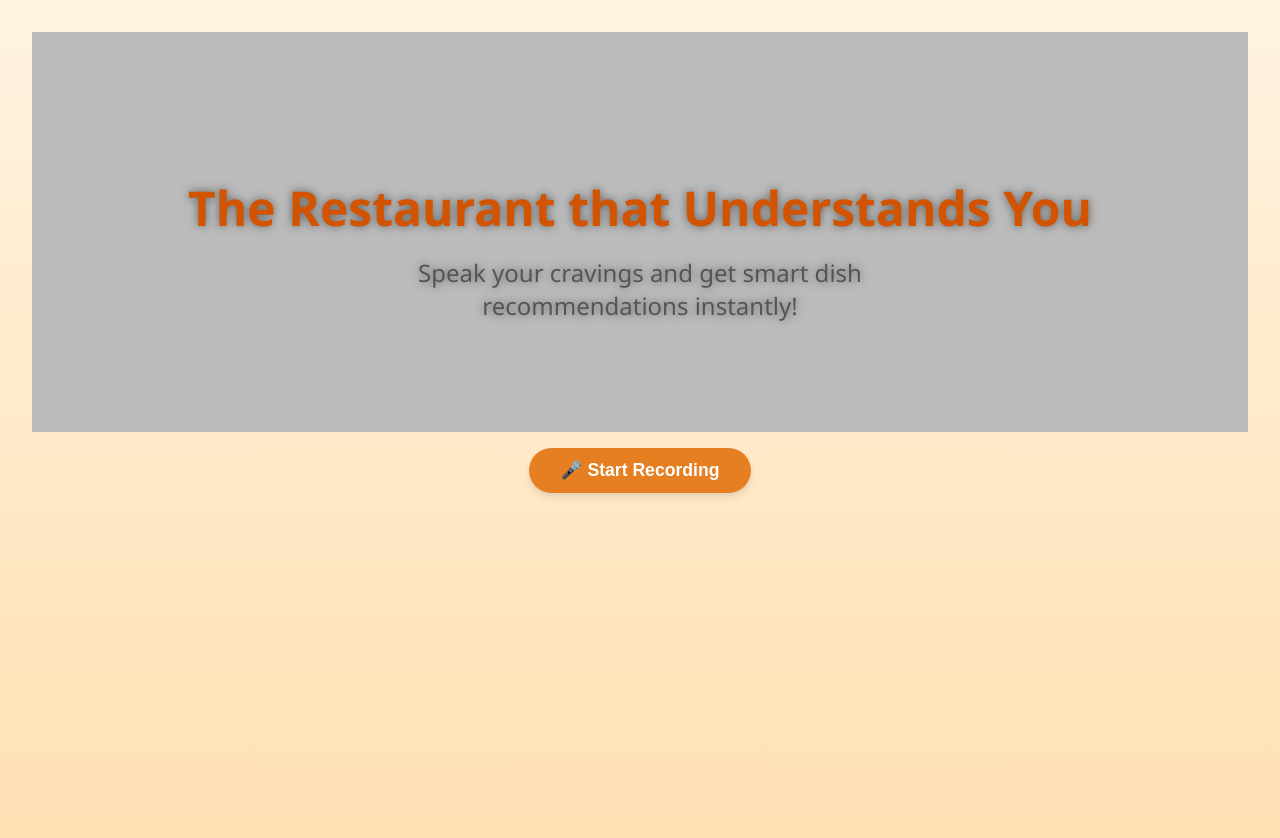
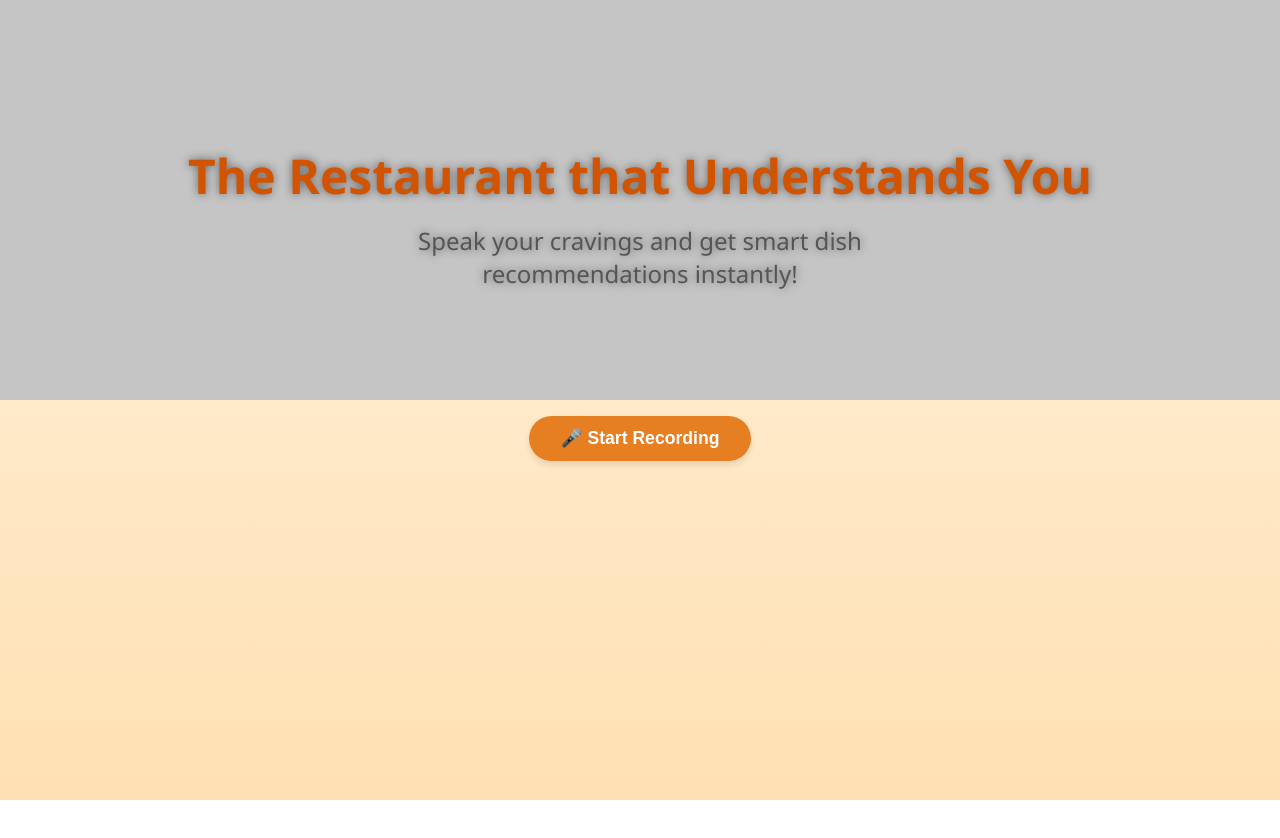
Before and after one commit to Shiri-sh/restuarant_genAi_advicer, a React (Create React App) app in the folder frontend/: page / in a window 1280 px wide. Shown: the top 838 px of the page. After the commit the page ends 800 px from the top, so only its background shows below. Built offline with nearby package versions, Linux system fonts and the light colour scheme.

Commit message:
tidy_css

```diff
--- a/frontend/src/pages/Home.css
+++ b/frontend/src/pages/Home.css
@@ -1,20 +1,92 @@
-/* =======================
-   Page container
-======================= */
+/* ====================================================================
+   I. Layout & Page Structure
+==================================================================== */
+
+/* --- Page Container --- */
 .home-page {
   min-height: 100vh;
   background: linear-gradient(to bottom, #fff3e0, #ffe0b2);
   display: flex;
   flex-direction: column;
   align-items: center;
-  padding: 2rem;
   font-family: 'Segoe UI', Tahoma, Geneva, Verdana, sans-serif;
   color: #333;
 }
 
-/* =======================
- Title & Subtitle
-======================= */
+/* --- Dishes Grid --- */
+.dishes-grid {
+  display: grid;
+  grid-template-columns: 1fr;
+  gap: 1.5rem;
+  width: 100%;
+  max-width: 1100px;
+  margin-top: 2rem;
+}
+
+@media (min-width: 768px) {
+  .dishes-grid {
+      grid-template-columns: repeat(3, 1fr);
+  }
+}
+
+/* ====================================================================
+   II. Header & Slideshow
+==================================================================== */
+
+/* --- Header Background + Slideshow Container --- */
+.header-background {
+  position: relative;
+  width: 100%;
+  height: 400px;
+  overflow: hidden;
+  display: flex;
+  align-items: center;
+  justify-content: center;
+}
+.header-background::after {
+  content: '';
+  position: absolute;
+  inset: 0; /* top:0; left:0; right:0; bottom:0; */
+  background-color: rgba(255, 255, 255, 0.4); /* שקיפות של 30% */
+  z-index: 1;
+}
+
+/* --- Slider Track & Images --- */
+.slider-track {
+  display: flex;
+  width: calc(200%); /* מכפילים את התמונות כדי לגרום ל-loop חלק */
+  animation: slide 20s linear infinite;
+}
+.slider-image {
+  min-width: 33.3333%; /* שלוש תמונות בכל “מסך” */
+  height: 400px;
+  background-size: cover;
+  background-position: center;
+}
+
+/* --- Slideshow (If used for fading instead of sliding) --- */
+.slideshow {
+  position: absolute;
+  top: 0;
+  left: 0;
+  width: 100%;
+  height: 100%;
+  background-size: cover;
+  background-position: center;
+  opacity: 0;
+  animation: fadeContinuous 15s linear infinite;
+}
+
+/* --- Header Text Content --- */
+.header-content {
+  position: absolute;
+  z-index: 2;
+  text-align: center;
+  color: white;
+  text-shadow: 0 0 10px rgba(0,0,0,0.5);
+}
+
+/* --- Title & Subtitle (Inside Header) --- */
 .home-title {
   font-size: 3rem; /* שונה לגודל יותר בולט */
   font-weight: 700;
@@ -31,27 +103,11 @@
   margin: auto;
 }
 
-/* =======================
- Dishes grid
-======================= */
-.dishes-grid {
-  display: grid;
-  grid-template-columns: 1fr;
-  gap: 1.5rem;
-  width: 100%;
-  max-width: 1100px;
-  margin-top: 2rem;
-}
+/* ====================================================================
+   III. Components
+==================================================================== */
 
-@media (min-width: 768px) {
-  .dishes-grid {
-      grid-template-columns: repeat(3, 1fr);
-  }
-}
-
-/* =======================
- Audio Recorder
-======================= */
+/* --- Audio Recorder Container --- */
 .audio-recorder {
   display: flex;
   flex-direction: column;
@@ -59,6 +115,7 @@
   margin-top: 1rem;
 }
 
+/* --- Audio Recorder Elements --- */
 .audio-recorder button {
   padding: 0.75rem 2rem;
   font-size: 1.1rem;
@@ -92,9 +149,7 @@
   font-size: 1rem;
 }
 
-/* =======================
- Dish Card
-======================= */
+/* --- Dish Card --- */
 .dish-card {
   position: relative;
   background-color: #ffffff;
@@ -129,9 +184,7 @@
   font-style: italic;
 }
 
-/* =======================
- Diet Badge
-======================= */
+/* --- Diet Badge --- */
 .diet-badge {
   position: absolute;
   top: 12px;
@@ -146,14 +199,16 @@
   opacity: 0.95;
 }
 
+
+/* ====================================================================
+   IV. Keyframes / Animations
+==================================================================== */
+
 @keyframes badgeSpin {
   from { transform: rotate(0deg); }
   to { transform: rotate(360deg); }
 }
 
-/* =======================
- Fade in animation
-======================= */
 @keyframes fadeIn {
   from {
       opacity: 0;
@@ -165,46 +220,11 @@
   }
 }
 
-/* =======================
- Header background + slideshow
-======================= */
-.header-background {
-  position: relative;
-  width: 100%;
-  height: 400px;
-  overflow: hidden;
-  display: flex;
-  align-items: center;
-  justify-content: center;
-}
-.slider-track {
-  display: flex;
-  width: calc(200%); /* מכפילים את התמונות כדי לגרום ל-loop חלק */
-  animation: slide 20s linear infinite;
-}
-.slider-image {
-  min-width: 33.3333%; /* שלוש תמונות בכל “מסך” */
-  height: 400px;
-  background-size: cover;
-  background-position: center;
-}
-/* כל תמונה */
-.slideshow {
-  position: absolute;
-  top: 0;
-  left: 0;
-  width: 100%;
-  height: 100%;
-  background-size: cover;
-  background-position: center;
-  opacity: 0;
-  animation: fadeContinuous 15s linear infinite;
-}
 @keyframes slide {
   0% { transform: translateX(0); }
   100% { transform: translateX(-50%); }
 }
-/* אנימציית fade רציפה */
+
 @keyframes fadeContinuous {
   0% { opacity: 0; }
   10% { opacity: 1; }
@@ -212,19 +232,3 @@
   50% { opacity: 0; }
   100% { opacity: 0; }
 }
-
-/* תוכן מעל הרקע */
-.header-content {
-  position: absolute;
-  z-index: 2;
-  text-align: center;
-  color: white;
-  text-shadow: 0 0 10px rgba(0,0,0,0.5);
-}
-.header-background::after {
-  content: '';
-  position: absolute;
-  inset: 0; /* top:0; left:0; right:0; bottom:0; */
-  background-color: rgba(255, 255, 255, 0.3); /* שקיפות של 30% */
-  z-index: 1;
-}
```
